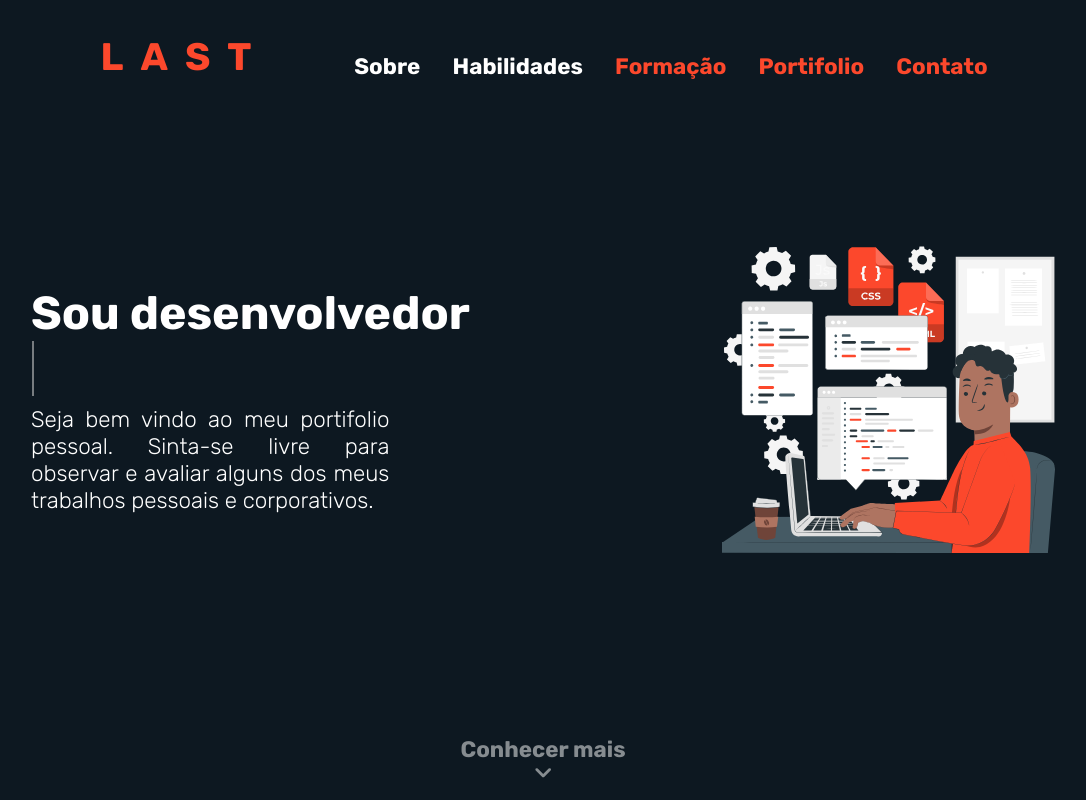
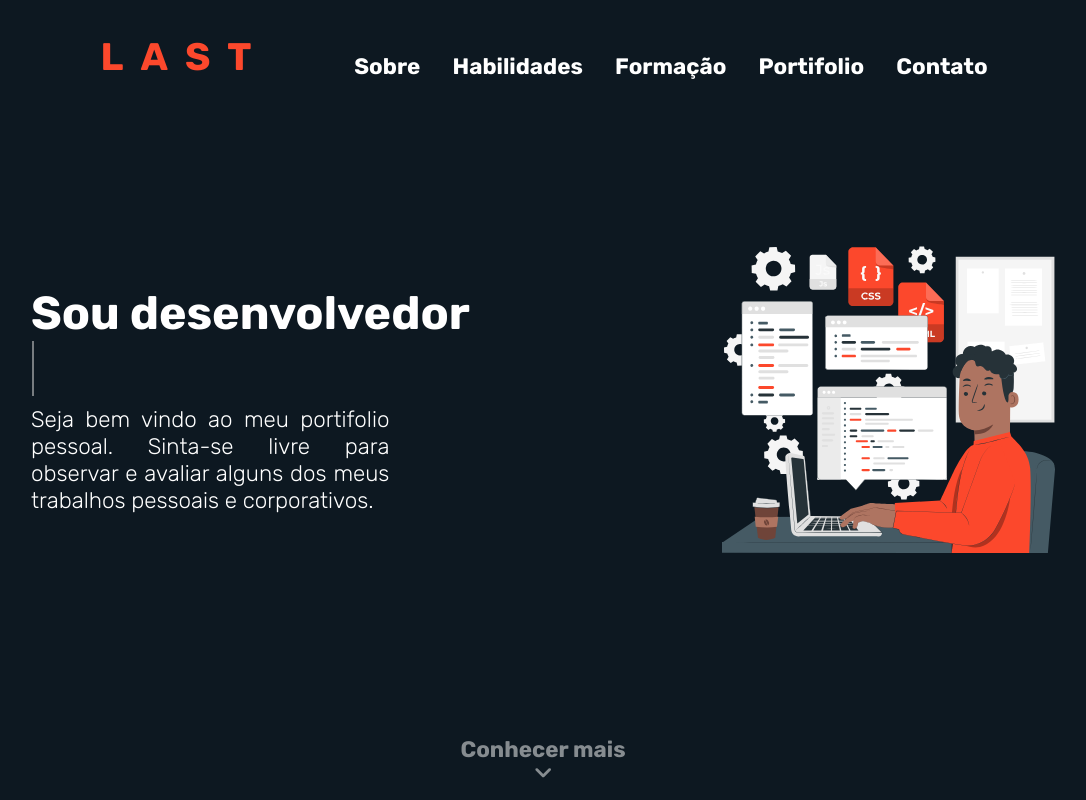
Before and after one commit to Miguel-Barros/last, a Next.js app: page / in a window 1280 px wide. Shown: the whole page, without its empty margins (97-1183 px from the left). Built offline with nearby package versions, Linux system fonts and the light colour scheme.

Commit message:
Pao de queijo

```diff
--- a/src/components/nav.jsx
+++ b/src/components/nav.jsx
@@ -26,9 +26,9 @@
             <ul>
                 <li><Link href="/about">Sobre</Link></li>
                 <li><Link href="/skills">Habilidades</Link></li>
-                <li><Link href="/">Formação</Link></li>
-                <li><Link href="/">Portifolio</Link></li>
-                <li><Link href="/">Contato</Link></li>
+                <li><Link href="/formation">Formação</Link></li>
+                <li><Link href="/portfolio">Portifolio</Link></li>
+                <li><Link href="/contact">Contato</Link></li>
             </ul>
         </nav>
     )
--- a/src/components/styles/ContactsBar.module.scss
+++ b/src/components/styles/ContactsBar.module.scss
@@ -1,6 +1,7 @@
 @import '../../pages/styles/Variables.module.scss';
 
 .bar {
+    position: absolute;
     width: 10%;
     height: 80%;
     display: flex;
--- a/src/pages/about.jsx
+++ b/src/pages/about.jsx
@@ -13,6 +13,9 @@
             <Nav />
             <ContactsBar />
             <main className={styles.main}>
+                <div className={styles.left}>
+                    <img src="https://avatars.githubusercontent.com/u/79284434?v=4" alt="Profile-Github" />
+                </div>
             </main>
         </div>
     )
--- a/src/pages/styles/About.module.scss
+++ b/src/pages/styles/About.module.scss
@@ -5,3 +5,9 @@
     height: 100vh;
     background: $background;
 }
+
+.main {
+    width: 80%;
+    height: 80%;
+    margin: 0 auto;
+}
```
